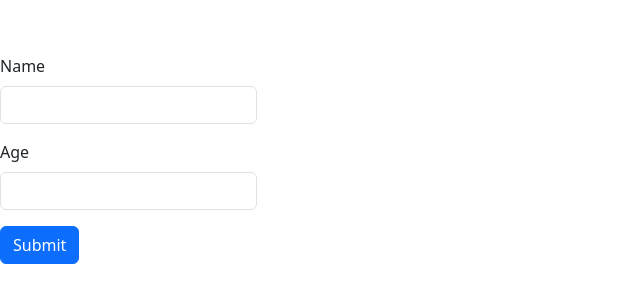
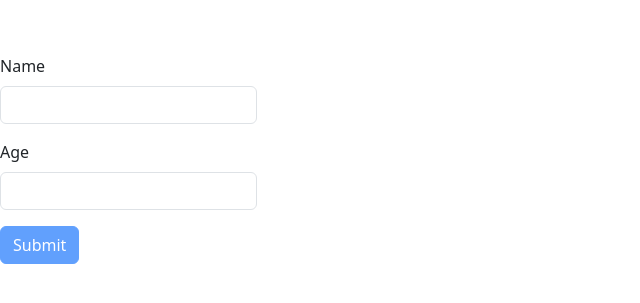
Before and after one commit to nikhilhuirem/mosh-react, a React (Vite) app: page / in a window 1280 px wide. Shown: the part 241-544 px from the top of the page, without its empty margins (0-640 px from the left). Built offline with nearby package versions, Linux system fonts and the light colour scheme; the HTML template or start-up script is replaced by a standard one.

Commit message:
completed the form

```diff
--- a/src/components/Form.tsx
+++ b/src/components/Form.tsx
@@ -16,7 +16,7 @@
   const {
     register,
     handleSubmit,
-    formState: { errors },
+    formState: { errors, isValid },
   } = useForm<FormData>({ resolver: zodResolver(schema) });
   const onSubmit = (data: FieldValues) => console.log(data);
 
@@ -51,7 +51,7 @@
             <p className="text-danger">{errors.age.message}</p>
           )}
         </div>
-        <button className="btn btn-primary">Submit</button>
+        <button disabled={!isValid} className="btn btn-primary">Submit</button>
       </form>
     </>
   );
```
